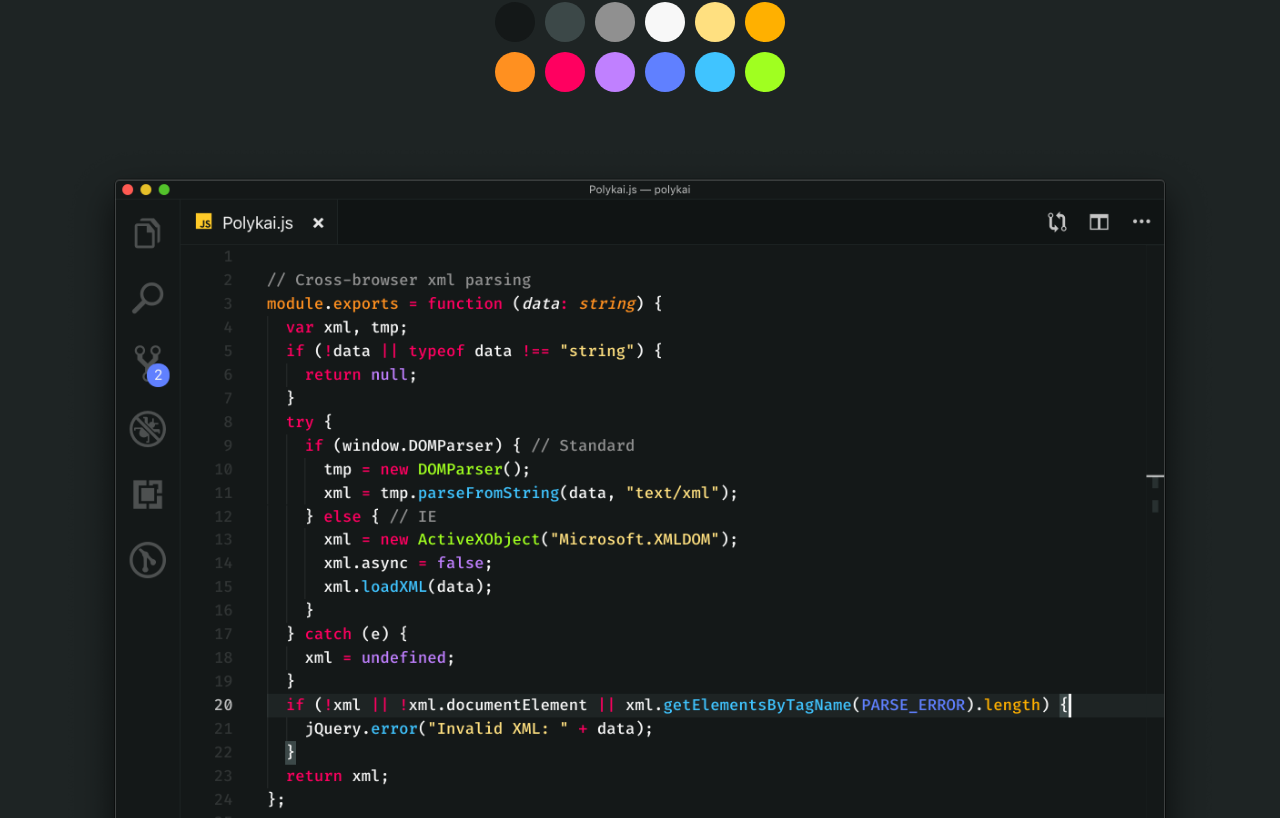
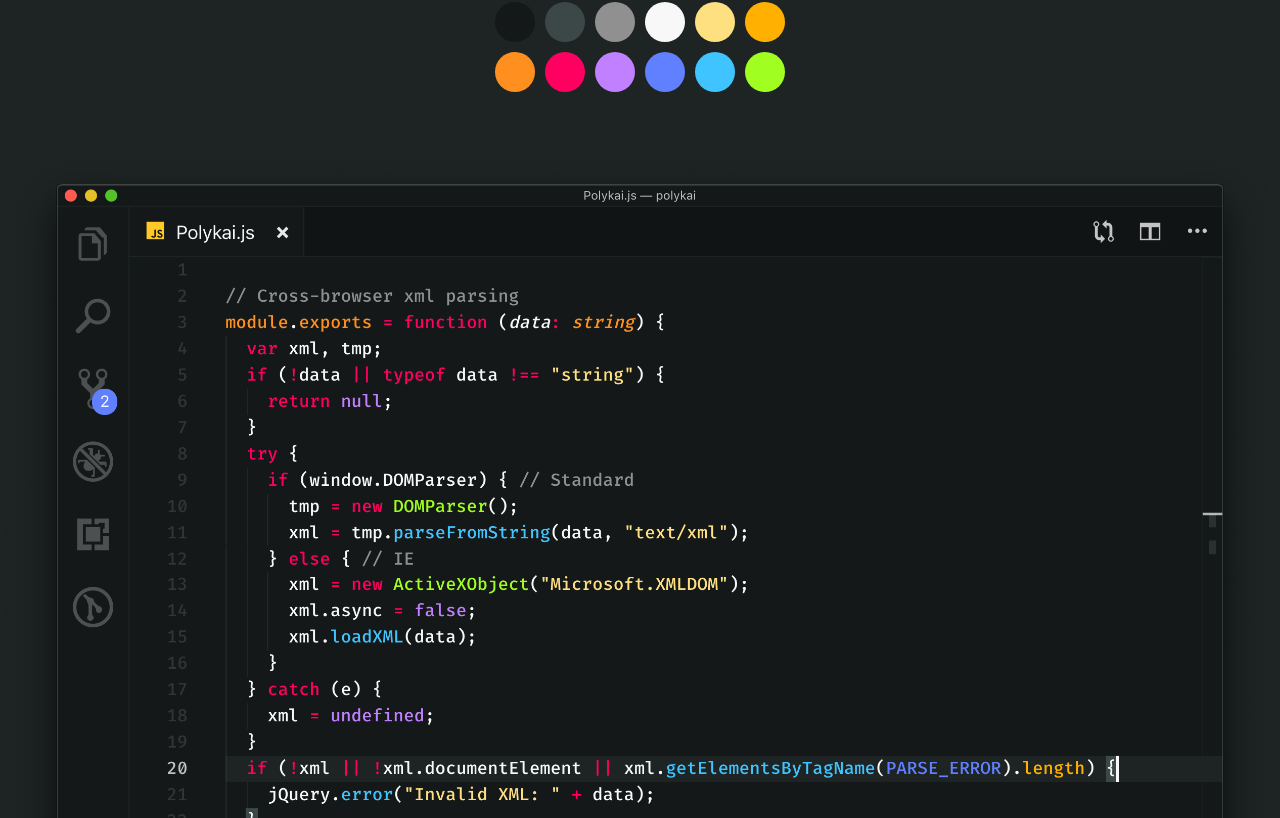
Before and after one commit to adamgraham/polykai-website, a React (Create React App) app: page / in a window 1280 px wide. Shown: the part 482-1300 px from the top of the page. Built offline with nearby package versions, Linux system fonts and the light colour scheme.

Commit message:
Wrap screenshot img in a button element

```diff
--- a/src/App.css
+++ b/src/App.css
@@ -77,7 +77,14 @@
   margin: 2em 0;
 }
 
-.App .screenshot img {
+.App .screenshot > button {
+  appearance: none;
+  background: none;
+  border: none;
+  outline: none;
+}
+
+.App .screenshot > button > img {
   cursor: pointer;
   max-width: 1280px;
 }
--- a/src/App.js
+++ b/src/App.js
@@ -1,4 +1,4 @@
-import React from 'react';
+import React, { useState } from 'react';
 // import GitHubButton from 'react-github-btn'
 import Lightbox from 'react-image-lightbox';
 
@@ -10,23 +10,15 @@ import icon from './icon.png';
 import screenshot from './screenshot.png';
 
 const LINKS = {
-  repo: "https://github.com/adamgraham/polykai",
-  repoFork: "https://github.com/adamgraham/polykai/fork",
-  license: "https://github.com/adamgraham/polykai/blob/master/LICENSE",
-  portfolio: "https://www.adamgraham.io/",
-  monokai: "https://github.com/monokai",
+  repo: 'https://github.com/adamgraham/polykai',
+  repoFork: 'https://github.com/adamgraham/polykai/fork',
+  license: 'https://github.com/adamgraham/polykai/blob/master/LICENSE',
+  portfolio: 'https://www.adamgraham.io/',
+  monokai: 'https://github.com/monokai',
 };
 
-class App extends React.Component {
-  constructor(props) {
-    super(props);
-    this.state = {
-      isScreenshotOpen: false,
-    };
-  }
-
-  render() {
-    const { isScreenshotOpen } = this.state;
+const App = () => {
+  const [isScreenshotOpen, setIsScreenshotOpen] = useState(false);
   return (
     <div className="App">
       <header>
@@ -35,19 +27,30 @@ class App extends React.Component {
         </div>
         <div className="title">
           <span className="large color-class">polykai</span>
-            <span className="medium color-keyword"><wbr />.</span>
+          <span className="medium color-keyword">
+            <wbr />.
+          </span>
           <span className="medium color-constant">theme</span>
         </div>
         <div className="description">
           <span className="line-one">
-              <>A dark</>
+            A dark
             <span className="color-string"> color scheme </span>
-              <>for code editors inspired by </>
-              <a href={LINKS.monokai} target="_blank" rel="noopener noreferrer" className="color-number">Monokai</a>
+            for code editors inspired by{' '}
+            <a
+              href={LINKS.monokai}
+              target="_blank"
+              rel="noopener noreferrer"
+              className="color-number"
+            >
+              Monokai
+            </a>
           </span>
           <span className="line-two">
-              <>View install instructions on </>
-              <a href={LINKS.repo} target="_blank" rel="noopener noreferrer">GitHub</a>
+            View install instructions on{' '}
+            <a href={LINKS.repo} target="_blank" rel="noopener noreferrer">
+              GitHub
+            </a>
           </span>
         </div>
         {/* <div className="github-buttons">
@@ -88,23 +91,44 @@ class App extends React.Component {
           <span className="color-blob class" title="Class" />
         </section>
         <section className="screenshot">
-            <img src={screenshot} alt="screenshot" onClick={() => this.setState({ isScreenshotOpen: true })} />
-            {isScreenshotOpen && (<Lightbox mainSrc={screenshot} enableZoom={false} onCloseRequest={() => this.setState({ isScreenshotOpen: false })} />)}
+          <button onClick={() => setIsScreenshotOpen(true)}>
+            <img alt="Screenshot" src={screenshot} />
+          </button>
+          {isScreenshotOpen && (
+            <Lightbox
+              mainSrc={screenshot}
+              enableZoom={false}
+              onCloseRequest={() => setIsScreenshotOpen(false)}
+            />
+          )}
         </section>
       </main>
       <footer>
         <span className="credits">
-            <>Made with</>
-            <span role="img" aria-label="love"> ❤️ </span>
-            <>by <a href={LINKS.portfolio} target="_blank" rel="noopener noreferrer">Adam Graham</a></>
+          Made with
+          <span role="img" aria-label="love">
+            {' '}
+            ❤️{' '}
+          </span>
+          by{' '}
+          <a href={LINKS.portfolio} target="_blank" rel="noopener noreferrer">
+            Adam Graham
+          </a>
         </span>
         <span className="license">
-            <>under <a href={LINKS.license} target="_blank" rel="noopener noreferrer" className="color-comment">MIT license</a></>
+          under{' '}
+          <a
+            href={LINKS.license}
+            target="_blank"
+            rel="noopener noreferrer"
+            className="color-comment"
+          >
+            MIT license
+          </a>
         </span>
       </footer>
     </div>
   );
-  }
-}
+};
 
 export default App;
```
Also changed, not shown: src/serviceWorker.js (+5 -5 lines). Lines whose indentation alone changed are shown as unchanged.
